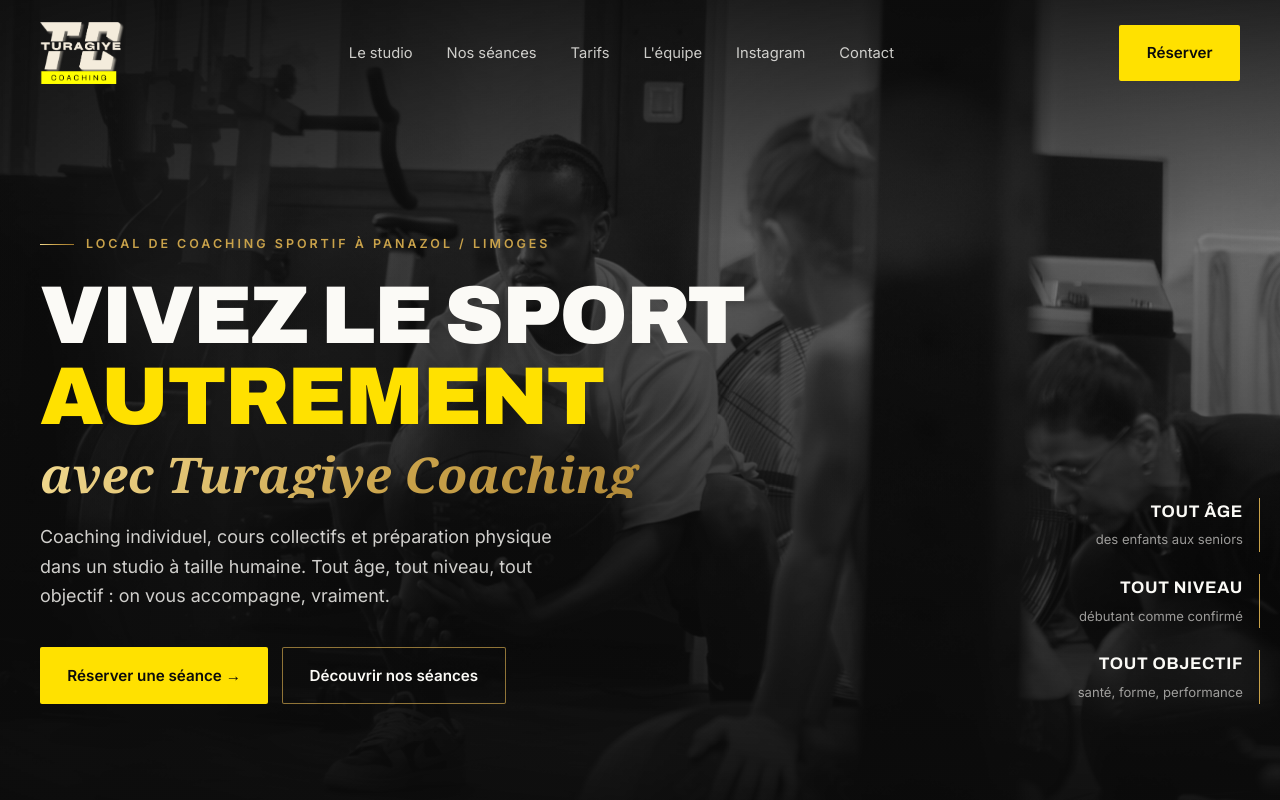
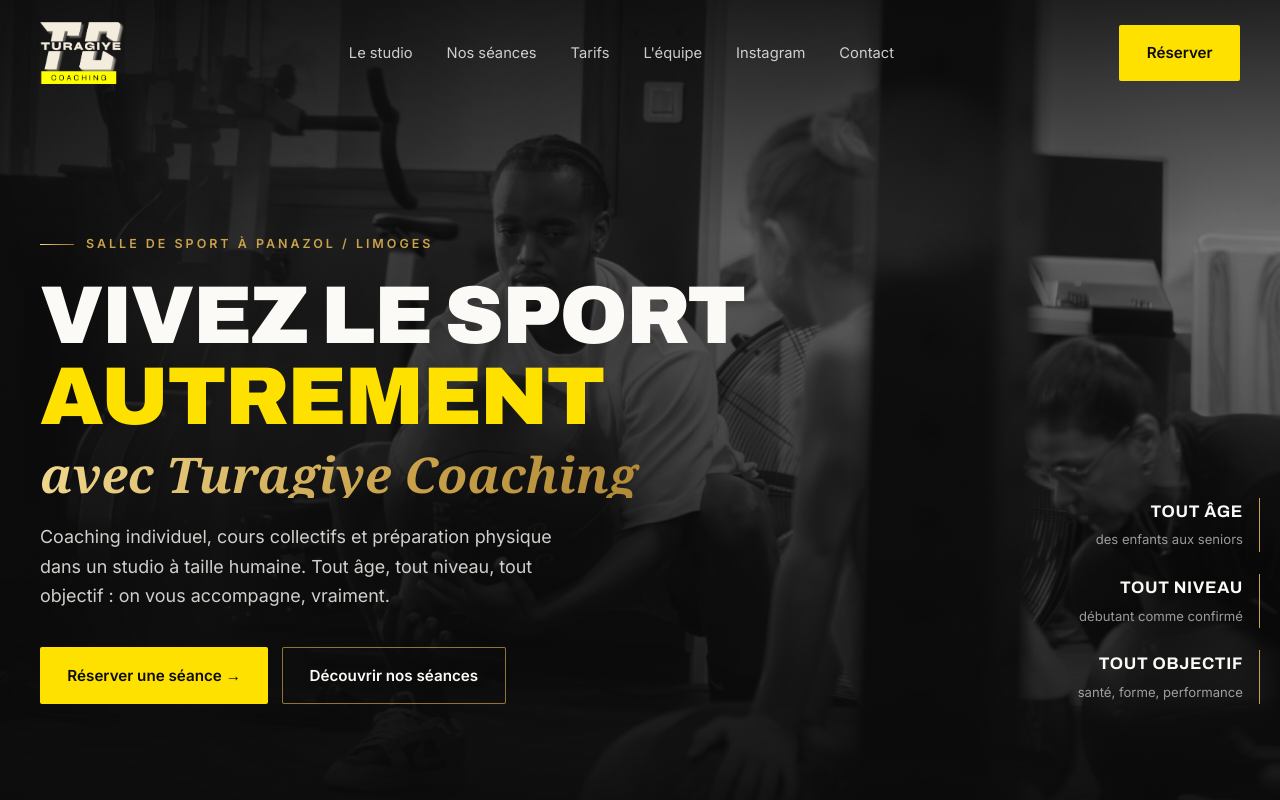
Before and after one commit to turagiyecoaching-stack/turagiye-coaching, a plain HTML site: page index.html in a window 1280 px wide. Shown: the top 800 px of the page. Drawn offline with Linux system fonts and the light colour scheme; a web font is replaced by a local one.

Commit message:
Texte du haut : salle de sport à Panazol / Limoges
Co-Authored-By: Claude Opus 5.5 <noreply@anthropic.com>

```diff
--- a/index.html
+++ b/index.html
@@ -296,7 +296,7 @@
   <header class="hero">
     <img class="hero-img" src="images/hero-cours-collectif.jpg" alt="Cours collectif au studio Turagiye Coaching">
     <div class="container hero-content">
-      <span class="eyebrow rise">Local de coaching sportif à Panazol / Limoges</span>
+      <span class="eyebrow rise">Salle de sport à Panazol / Limoges</span>
       <h1 class="rise">Vivez le sport <span class="hl">autrement</span><span class="gold-text">avec Turagiye Coaching</span></h1>
       <p class="rise">Coaching individuel, cours collectifs et préparation physique dans un studio à taille humaine. Tout âge, tout niveau, tout objectif : on vous accompagne, vraiment.</p>
       <div class="hero-actions rise">
```
